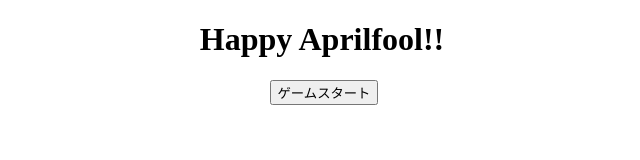
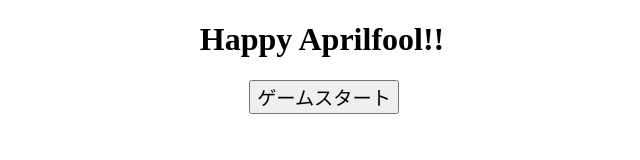
Before and after one commit to ScienceKitten/AprilFool, a plain HTML site: page index.html in a window 1280 px wide. Shown: the whole page, without its empty margins (318-958 px from the left). Drawn offline with Linux system fonts and the light colour scheme.

Commit message:
Update index.html

```diff
--- a/index.html
+++ b/index.html
@@ -38,7 +38,7 @@
         <div class="main">
             <h1>Happy Aprilfool!!</h1>
             <img id="image_file"src=""width=800>
-            <input id="start_button"type="button" value="ゲームスタート" onClick="setRoop()"><br><br><br>
+            <input id="start_button"type="button" value="ゲームスタート" onClick="setRoop()"style="font-size: 120%;"><br><br><br>
 
 
         </div>
```
